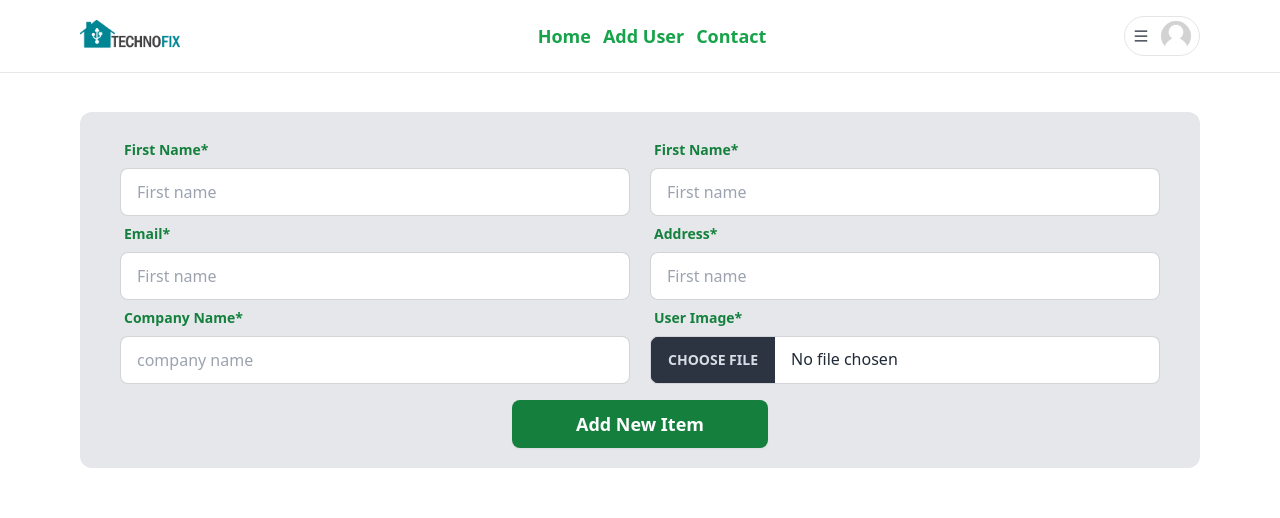
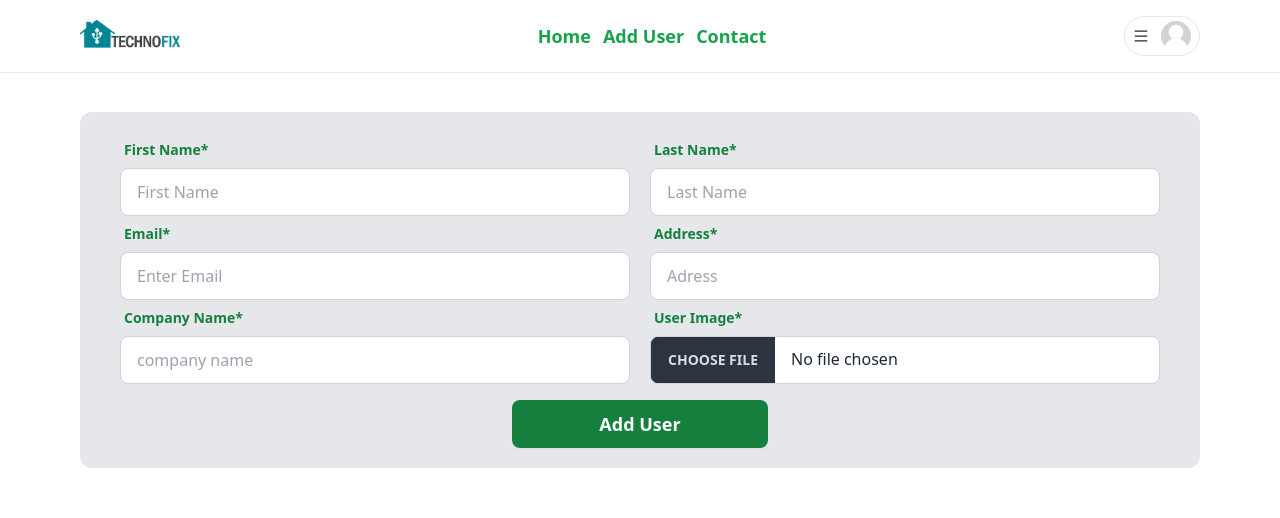
Before and after one commit to noornabi07/technofix-task, a React (Vite) app: page /adduser in a window 1280 px wide. Shown: the top 518 px of the page. Built offline with nearby package versions, Linux system fonts and the light colour scheme.

Commit message:
user information saved success

```diff
--- a/package.json
+++ b/package.json
@@ -16,7 +16,8 @@
     "react-dom": "^18.2.0",
     "react-icons": "^5.0.1",
     "react-router-dom": "^6.22.0",
-    "sort-by": "^1.2.0"
+    "sort-by": "^1.2.0",
+    "sweetalert2": "^11.10.5"
   },
   "devDependencies": {
     "@types/react": "^18.2.55",
--- a/src/components/AddUser/AddUser.jsx
+++ /dev/null
@@ -1,65 +0,0 @@
-import React from 'react';
-import Container from '../Container/Container';
-
-const AddUser = () => {
-    return (
-        <Container>
-            <div className=' px-10 py-5 mt-8 -mb-20 bg-gray-200 rounded-xl'>
-                <form onSubmit={''}>
-                    {/* reciepe name input */}
-                    <div className='md:flex items-center justify-between gap-5'>
-                        <div className="form-control w-full md:w-1/2">
-                            <label className="label">
-                                <span className="label-text font-semibold text-green-700">First Name*</span>
-                            </label>
-                            <input type="text" placeholder="First name" className="input input-bordered w-full " />
-                        </div>
-                        <div className="form-control w-full md:w-1/2">
-                            <label className="label">
-                                <span className="label-text font-semibold text-green-700">First Name*</span>
-                            </label>
-                            <input type="text" placeholder="First name" className="input input-bordered w-full " />
-                        </div>
-                    </div>
-
-                    <div className='md:flex items-center justify-between gap-5'>
-                        <div className="form-control w-full md:w-1/2">
-                            <label className="label">
-                                <span className="label-text font-semibold text-green-700">Email*</span>
-                            </label>
-                            <input type="email" placeholder="First name" className="input input-bordered w-full " />
-                        </div>
-                        <div className="form-control w-full md:w-1/2">
-                            <label className="label">
-                                <span className="label-text font-semibold text-green-700">Address*</span>
-                            </label>
-                            <input type="text" placeholder="First name" className="input input-bordered w-full " />
-                        </div>
-                    </div>
-
-                    <div className='md:flex items-center justify-between gap-5'>
-                        <div className="form-control w-full md:w-1/2">
-                            <label className="label">
-                                <span className="label-text font-semibold text-green-700">Company Name*</span>
-                            </label>
-                            <input type="email" placeholder="company name" className="input input-bordered w-full " />
-                        </div>
-                        <div className="form-control w-full md:w-1/2">
-                            <label className="label">
-                                <span className="label-text font-semibold text-green-700">User Image*</span>
-                            </label>
-                            <input type="file" className="file-input file-input-bordered w-full " />
-                        </div>
-                    </div>
-
-                    <div className='text-center'>
-                        <input className='btn text-white font-semibold text-lg mt-4 text-center btn-wide bg-green-700 border-none' type="submit" value="Add New Item" />
-
-                    </div>
-                </form>
-            </div>
-        </Container>
-    );
-};
-
-export default AddUser;
--- /dev/null
+++ b/src/components/AddUser/UserList.jsx
@@ -0,0 +1,109 @@
+import React, { useState } from 'react';
+import Swal from 'sweetalert2';
+import Container from '../Container/Container';
+
+const UserList = () => {
+    const [formData, setFormData] = useState({
+        firstName: '',
+        lastName: '',
+        email: '',
+        address: '',
+        companyName: ''
+      });
+
+      const handleInputChange = (e) => {
+        const { name, value } = e.target;
+        setFormData({ ...formData, [name]: value });
+      };
+
+      const handleSubmit = (e) => {
+        e.preventDefault();
+        const newUser = { id: Date.now(), ...formData };
+
+        // Get existing users array from localStorage
+        const existingUsers = localStorage.getItem('users');
+        let users = [];
+
+        if (existingUsers) {
+          // If users array exists in localStorage, parse it
+          users = JSON.parse(existingUsers);
+        }
+
+        // Add the new user to the users array
+        users.push(newUser);
+
+        // Save the updated users array back to localStorage
+        localStorage.setItem('users', JSON.stringify(users));
+
+        // Clear form fields
+        setFormData({ firstName: '', lastName: '', email: '', address: '', companyName: '' });
+        Swal.fire({
+            position: "top-center",
+            icon: "success",
+            title: "Your user information saved",
+            showConfirmButton: false,
+            timer: 1500
+          });
+      };
+
+    return (
+        <Container>
+            <div className=' px-10 py-5 mt-8 -mb-20 bg-gray-200 rounded-xl'>
+                <form onSubmit={handleSubmit}>
+                    {/* reciepe name input */}
+                    <div className='md:flex items-center justify-between gap-5'>
+                        <div className="form-control w-full md:w-1/2">
+                            <label className="label">
+                                <span className="label-text font-semibold text-green-700">First Name*</span>
+                            </label>
+                            <input name="firstName" value={formData.firstName} onChange={handleInputChange} type="text" placeholder="First Name" className="input input-bordered w-full " />
+                        </div>
+                        <div className="form-control w-full md:w-1/2">
+                            <label className="label">
+                                <span className="label-text font-semibold text-green-700">Last Name*</span>
+                            </label>
+                            <input name="lastName" value={formData.lastName} onChange={handleInputChange} type="text" placeholder="Last Name" className="input input-bordered w-full " />
+                        </div>
+                    </div>
+
+                    <div className='md:flex items-center justify-between gap-5'>
+                        <div className="form-control w-full md:w-1/2">
+                            <label className="label">
+                                <span className="label-text font-semibold text-green-700">Email*</span>
+                            </label>
+                            <input  name="email" value={formData.email} onChange={handleInputChange} type="email" placeholder="Enter Email" className="input input-bordered w-full " />
+                        </div>
+                        <div className="form-control w-full md:w-1/2">
+                            <label className="label">
+                                <span className="label-text font-semibold text-green-700">Address*</span>
+                            </label>
+                            <input name="address" value={formData.address} onChange={handleInputChange} type="text" placeholder="Adress" className="input input-bordered w-full " />
+                        </div>
+                    </div>
+
+                    <div className='md:flex items-center justify-between gap-5'>
+                        <div className="form-control w-full md:w-1/2">
+                            <label className="label">
+                                <span className="label-text font-semibold text-green-700">Company Name*</span>
+                            </label>
+                            <input name="companyName" value={formData.companyName} onChange={handleInputChange} type="text" placeholder="company name" className="input input-bordered w-full " />
+                        </div>
+                        <div className="form-control w-full md:w-1/2">
+                            <label className="label">
+                                <span className="label-text font-semibold text-green-700">User Image*</span>
+                            </label>
+                            <input type="file" className="file-input file-input-bordered w-full " />
+                        </div>
+                    </div>
+
+                    <div className='text-center'>
+                        <input className='btn text-white font-semibold text-lg mt-4 text-center btn-wide bg-green-700 border-none' type="submit" value="Add User" />
+
+                    </div>
+                </form>
+            </div>
+        </Container>
+    );
+};
+
+export default UserList;
--- a/src/components/Home/Home.jsx
+++ b/src/components/Home/Home.jsx
@@ -1,7 +1,7 @@
 import React from 'react';
 import Banner from './Banner/Banner';
 import Users from './Users/Users';
-import AddUser from '../AddUser/AddUser';
+import AddUser from '../AddUser/UserList';
 
 const Home = () => {
     return (
--- a/src/components/Home/Users/Users.jsx
+++ b/src/components/Home/Users/Users.jsx
@@ -34,29 +34,13 @@ const Users = () => {
     return (
         <Container>
             <div className='mt-10'>
-                <h2 className='text-2xl mb-5 font-bold text-center text-emerald-700'>Search your choice users</h2>
-
-
-
-                <div className='flex justify-center gap-3 items-center'>
-                    {/* sort by category */}
-                    <input type="text" placeholder="Search by category" className="input input-bordered input-accent w-full max-w-xs" />
-
-                    <select className="select select-success w-32 max-w-xs">
-                        <option disabled selected>Sort By</option>
-                        <option>Name</option>
-                        <option>Email</option>
-                        <option>Company</option>
-                    </select>
-                </div>
+                <h2 className='text-2xl mb-5 font-bold text-center text-emerald-700'>Search your choice by username</h2>
                 {/* search by username */}
 
                 <div className='flex justify-center mt-10'>
                     <input value={searchTerm} onChange={handleChange} type="text" placeholder="Search by username" className="input input-bordered input-accent w-full max-w-md" />
 
                 </div>
-
-
             </div>
             <div className='grid my-20 md:grid-cols-2 grid-cols-1 xl:grid-cols-3  justify-center gap-3 md:gap-8'>
                 {
--- a/src/main.jsx
+++ b/src/main.jsx
@@ -8,8 +8,8 @@ import {
   RouterProvider,
 } from "react-router-dom";
 import Home from './components/Home/Home.jsx';
-import AddUser from './components/AddUser/AddUser.jsx';
 import UserDetails from './components/Home/Users/UserDetails.jsx';
+import UserList from './components/AddUser/UserList.jsx';
 
 const router = createBrowserRouter([
   {
@@ -22,7 +22,7 @@ const router = createBrowserRouter([
       },
       {
         path: '/adduser',
-        element: <AddUser></AddUser>
+        element: <UserList></UserList>
       },
       {
         path: '/user/:id',
```
Also changed, not shown: 1 other file (tests, documents, lock files or other folders).
